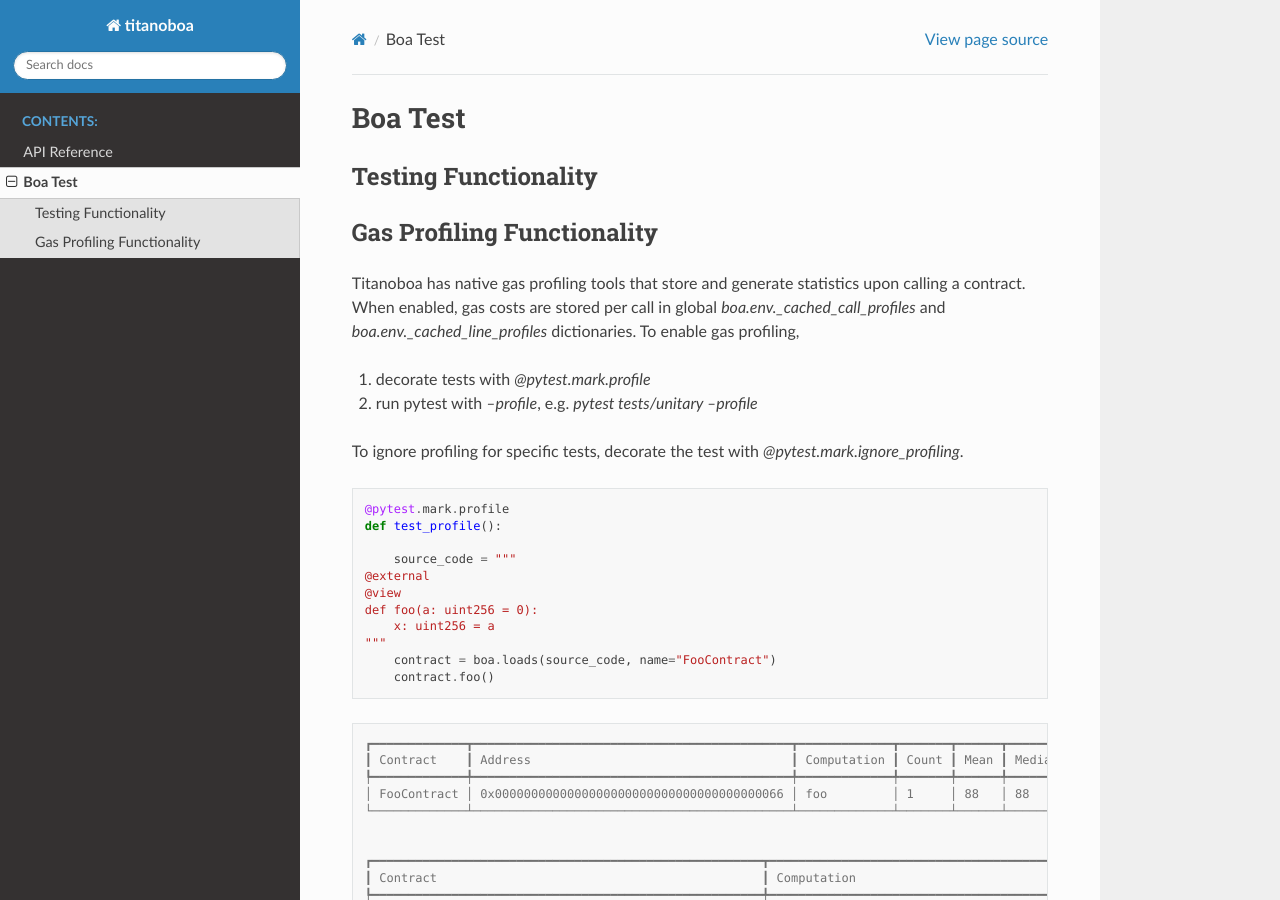
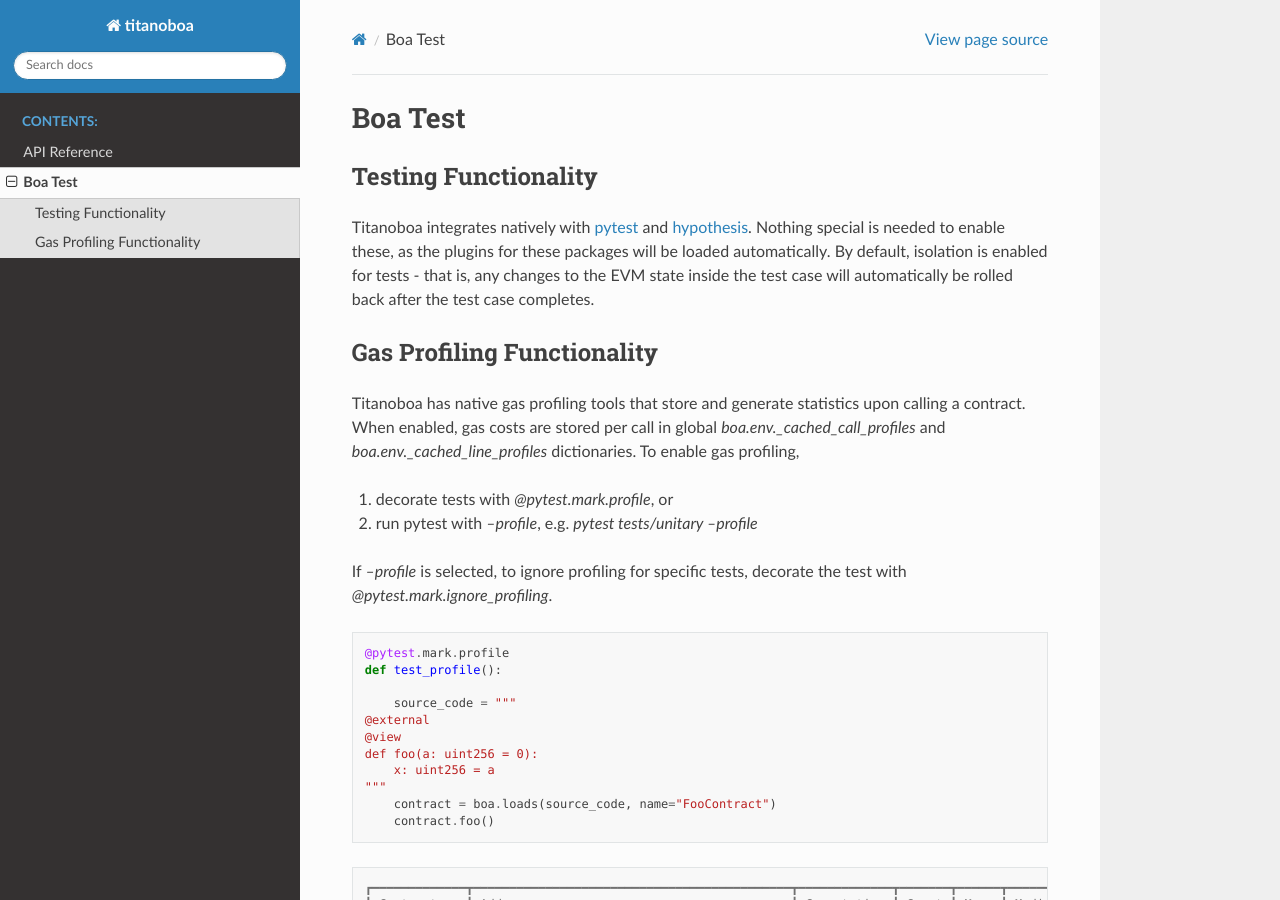
Before and after one commit to vyperlang/titanoboa, a Sphinx documentation site: the page built from docs/source/test.rst, in a window 1280 px wide and 900 px high. Built offline with Sphinx 7.4.7 and the Read the Docs theme 2.0.0, drawn with Linux system fonts in a browser that asks for light colours.

Commit message:
add notes about pytest

```diff
--- a/docs/source/test.rst
+++ b/docs/source/test.rst
@@ -4,6 +4,7 @@
 Testing Functionality
 ----------------------
 
+Titanoboa integrates natively with `pytest <https://docs.pytest.org/>`_ and `hypothesis <https://hypothesis.readthedocs.io/en/latest/quickstart.html>`_. Nothing special is needed to enable these, as the plugins for these packages will be loaded automatically. By default, isolation is enabled for tests - that is, any changes to the EVM state inside the test case will automatically be rolled back after the test case completes.
 
 
 Gas Profiling Functionality
@@ -13,10 +14,10 @@
 gas costs are stored per call in global `boa.env._cached_call_profiles` and `boa.env._cached_line_profiles` dictionaries.
 To enable gas profiling,
 
-1. decorate tests with `@pytest.mark.profile`
+1. decorate tests with `@pytest.mark.profile`, or
 2. run pytest with `--profile`, e.g. `pytest tests/unitary --profile`
 
-To ignore profiling for specific tests, decorate the test with `@pytest.mark.ignore_profiling`.
+If `--profile` is selected, to ignore profiling for specific tests, decorate the test with `@pytest.mark.ignore_profiling`.
 
 .. code-block:: python
 
```
